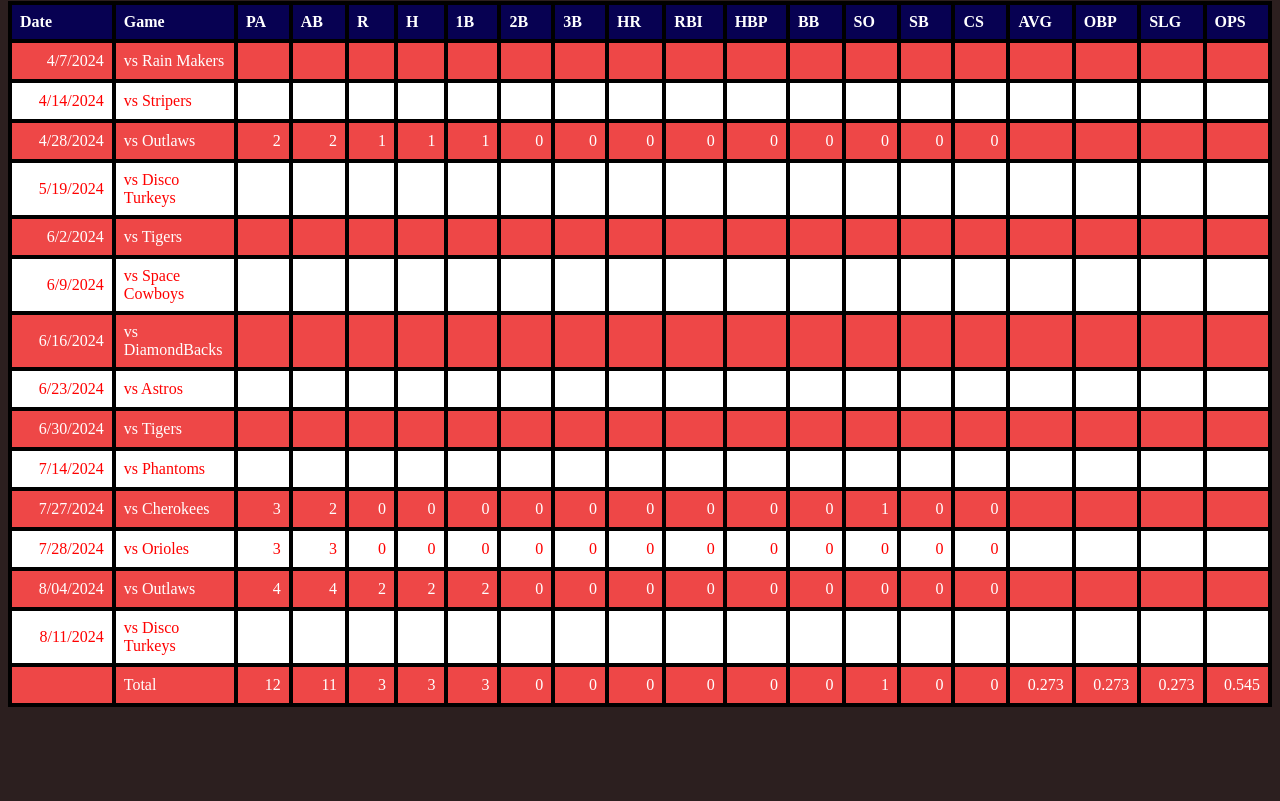
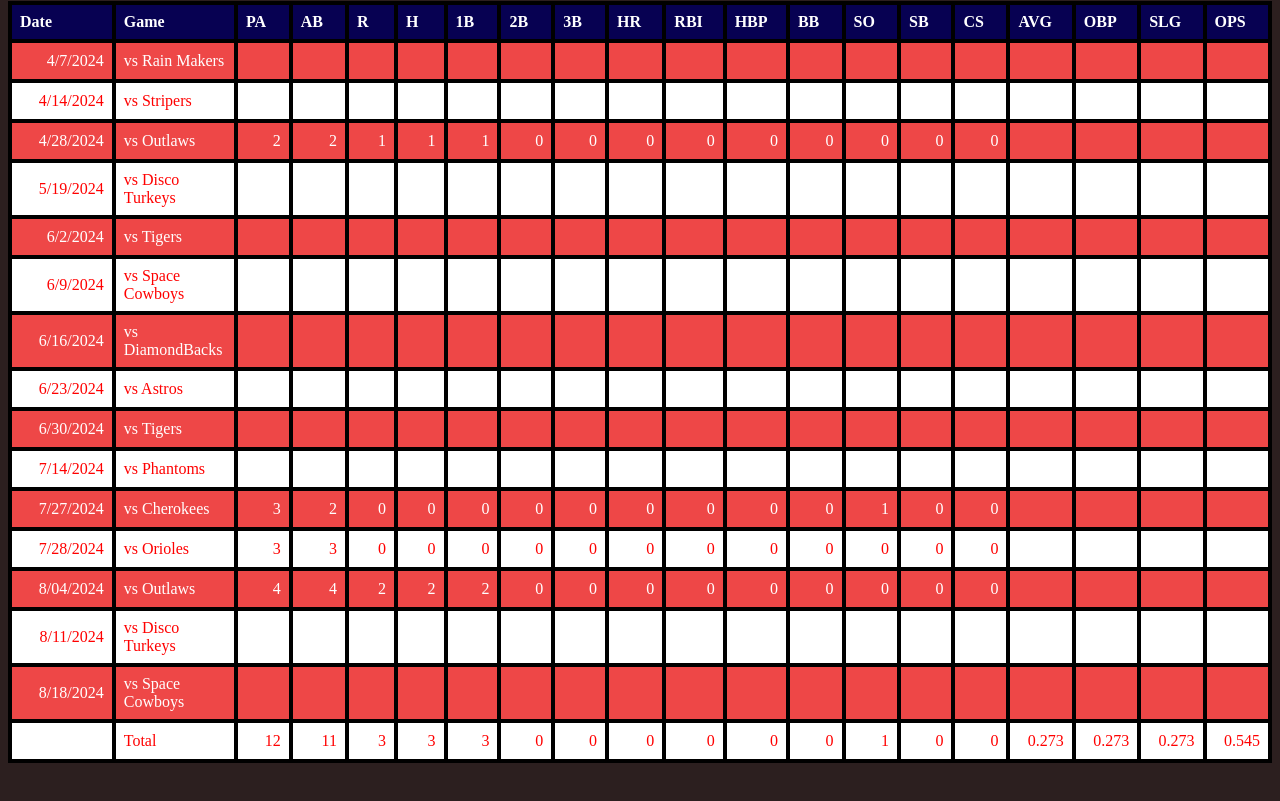
Before and after one commit to Antelope5/RedSoxAtlantaMABL, a plain HTML site: page Players/EnderBustamante.html in a window 1280 px wide. Shown: the part 1031-1832 px from the top of the page. Before the commit the page ends 1788 px from the top, so only its background shows below. Drawn offline with Linux system fonts and the light colour scheme.

Commit message:
Update EnderBustamante.html

```diff
--- a/Players/EnderBustamante.html
+++ b/Players/EnderBustamante.html
@@ -360,6 +360,29 @@
                     <td class=xl1520434></td>
                    </tr>
 
+                <tr height=20 style='height:15.0pt'>
+                    <td height=20 class=xl6420434 align=right style='height:15.0pt'>8/18/2024</td>
+                    <td class=xl1520434>vs Space Cowboys</td>
+                    <td class=xl1520434 align=right></td> <!-- PA-->
+                    <td class=xl1520434 align=right></td> <!-- AB-->
+                    <td class=xl1520434 align=right></td> <!-- R-->
+                    <td class=xl1520434 align=right></td> <!-- H-->
+                    <td class=xl1520434 align=right></td> <!-- 1b-->
+                    <td class=xl1520434 align=right></td> <!-- 2b-->
+                    <td class=xl1520434 align=right></td> <!-- 3b-->
+                    <td class=xl1520434 align=right></td> <!-- HR-->
+                    <td class=xl1520434 align=right></td> <!-- rbi-->
+                    <td class=xl1520434 align=right></td> <!-- hbp-->
+                    <td class=xl1520434 align=right></td> <!-- bb-->
+                    <td class=xl1520434 align=right></td> <!-- so-->
+                    <td class=xl1520434 align=right></td> <!-- sb-->
+                    <td class=xl1520434 align=right></td> <!-- cs-->
+                    <td class=xl1520434></td>
+                    <td class=xl1520434></td>
+                    <td class=xl1520434></td>
+                    <td class=xl1520434></td>
+                   </tr>
+
 
                    <tr height=20 style='height:15.0pt'>
                     <td height=20 class=xl1520434 style='height:15.0pt'></td>
```
